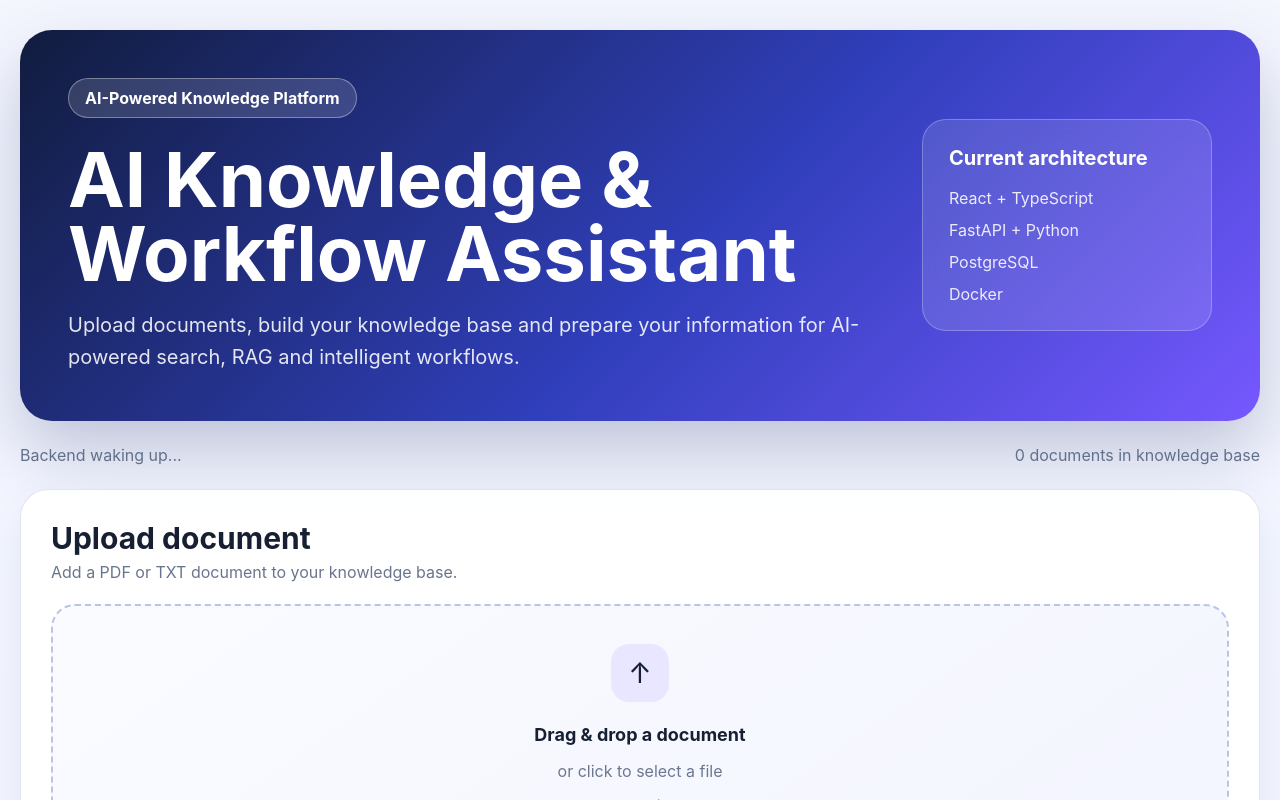
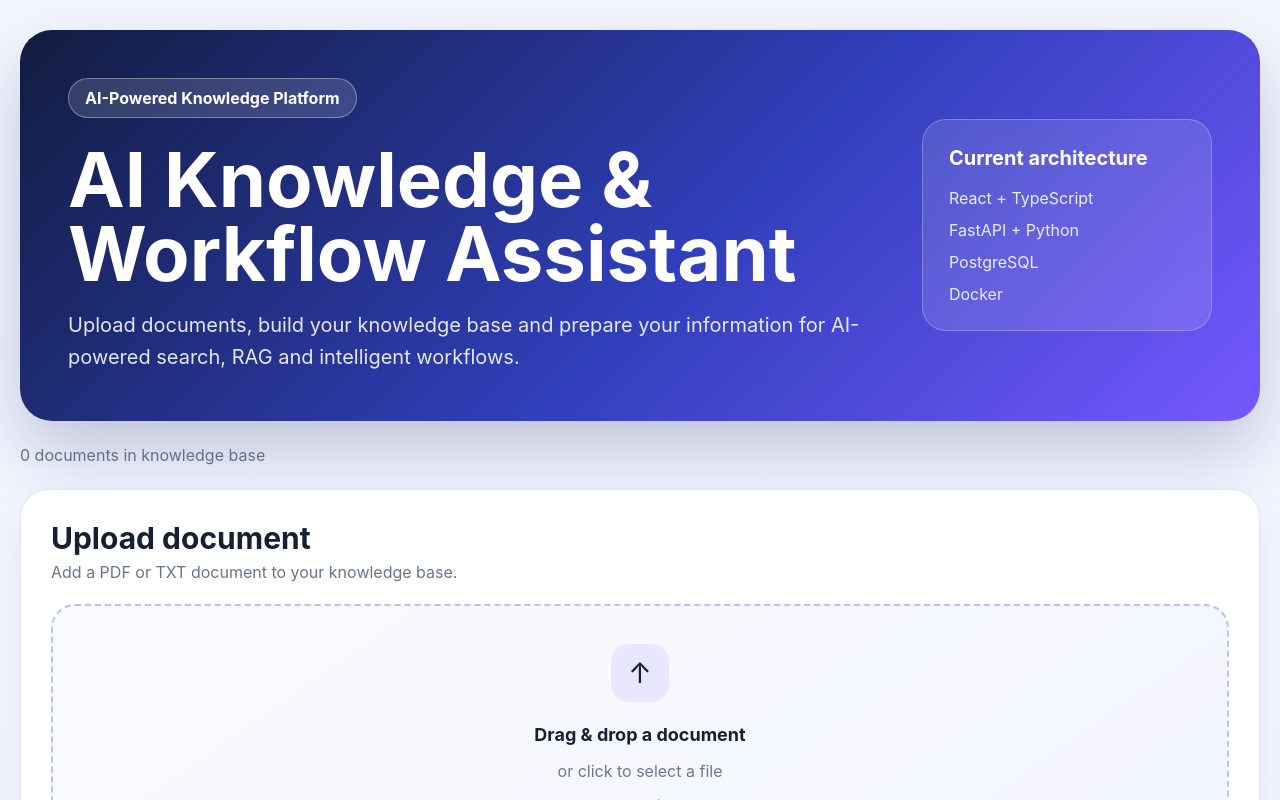
Before and after one commit to ByCur/ai-knowledge-workflow-assistant, a React (Vite) app in the folder frontend/: page / in a window 1280 px wide. Shown: the top 800 px of the page. Built offline with nearby package versions, Linux system fonts and the light colour scheme; no server answers.

Commit message:
Remove unreliable backend status indicator

```diff
--- a/frontend/src/App.tsx
+++ b/frontend/src/App.tsx
@@ -90,10 +90,6 @@ function App() {
   const [description, setDescription] =
     useState('')
 
-  const [backendStatus, setBackendStatus] =
-  useState<'checking' | 'available' | 'unavailable'>(
-    'checking'
-  )
 
   const [uploadStatus, setUploadStatus] =
     useState('')
@@ -146,35 +142,7 @@ function App() {
   const [agentError, setAgentError] =
   useState('')
 
-  async function checkBackend() {
-    setBackendStatus('checking')
 
-  for (let attempt = 1; attempt <= 12; attempt++) {
-    try {
-      const response = await fetch(
-        `${API_URL}/health`,
-        {
-          cache: 'no-store',
-        }
-      )
-
-      if (response.ok) {
-        setBackendStatus('available')
-        return
-      }
-    } catch {
-      // Render may still be waking up
-    }
-
-    if (attempt < 12) {
-      await new Promise(resolve =>
-        setTimeout(resolve, 5000)
-      )
-    }
-  }
-
-  setBackendStatus('unavailable')
-  }
 
   async function loadDocuments() {
     try {
@@ -187,7 +155,7 @@ function App() {
           'Could not load documents'
         )
       }
-      setBackendStatus('available')
+
 
       const data = await response.json()
 
@@ -266,7 +234,7 @@ function App() {
         'Could not generate an answer'
       )
     }
-    setBackendStatus('available')
+
 
     const data: AskResponse =
       await response.json()
@@ -450,7 +418,7 @@ function App() {
             'Upload failed'
         )
       }
-      setBackendStatus('available')
+
 
       setUploadStatus(
         'Document processed successfully.'
@@ -536,7 +504,7 @@ function App() {
         'Agent request failed'
       )
     }
-    setBackendStatus('available')
+
 
     const data: AgentResponse =
       await response.json()
@@ -593,7 +561,7 @@ async function deleteWorkflowTask(
 }
 
   useEffect(() => {
-    checkBackend()
+
     loadDocuments()
     loadTasks()
   }, [])
@@ -631,15 +599,7 @@ async function deleteWorkflowTask(
       </section>
 
       <section className="statusBar">
-        <span
-          className={`backendStatus ${backendStatus}`}
-        >
-          {backendStatus === 'checking'
-          ? 'Backend waking up...'
-          : backendStatus === 'available'
-            ? 'Backend available'
-            : 'Backend temporarily unavailable'}
-        </span>
+
 
         <span>
           {documents.length}{' '}
```
